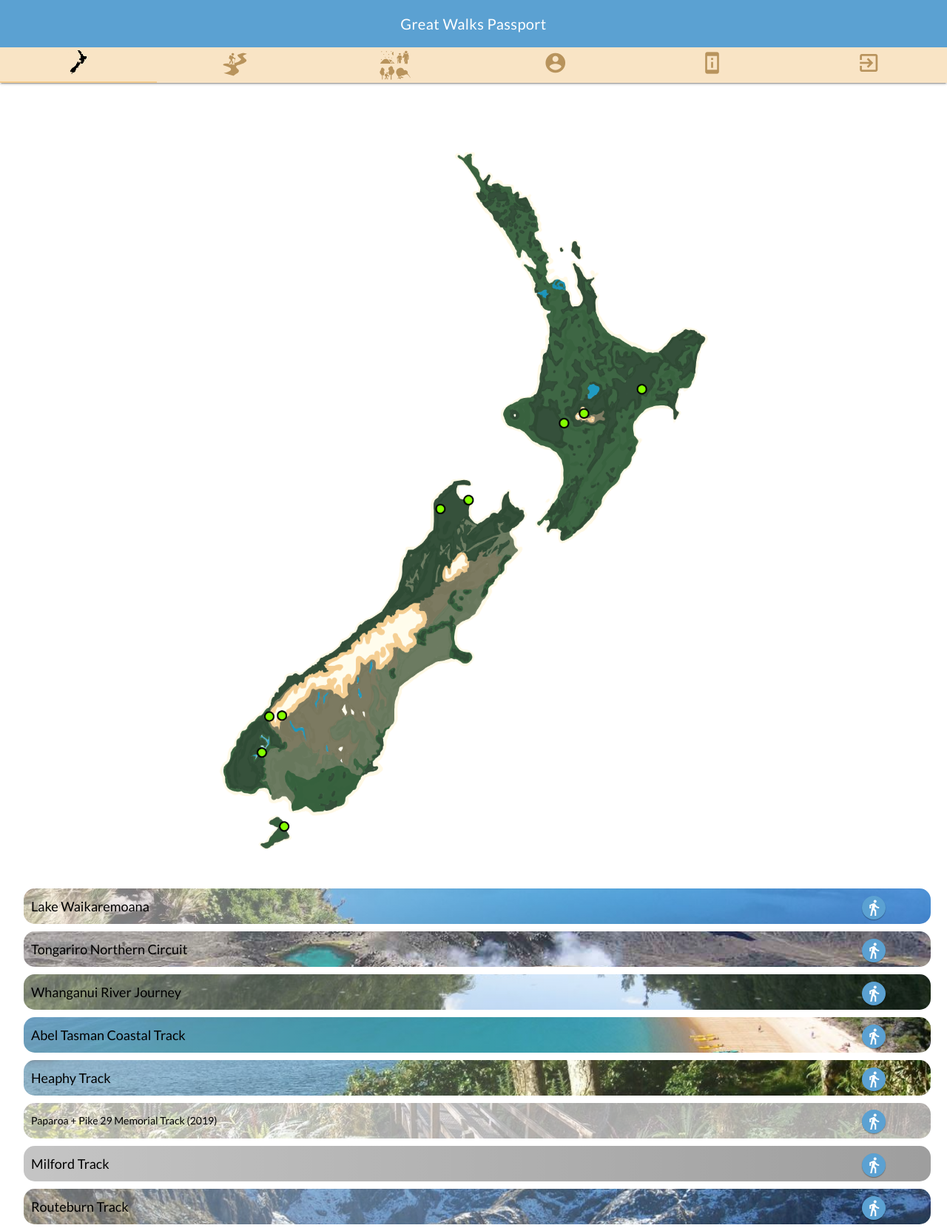
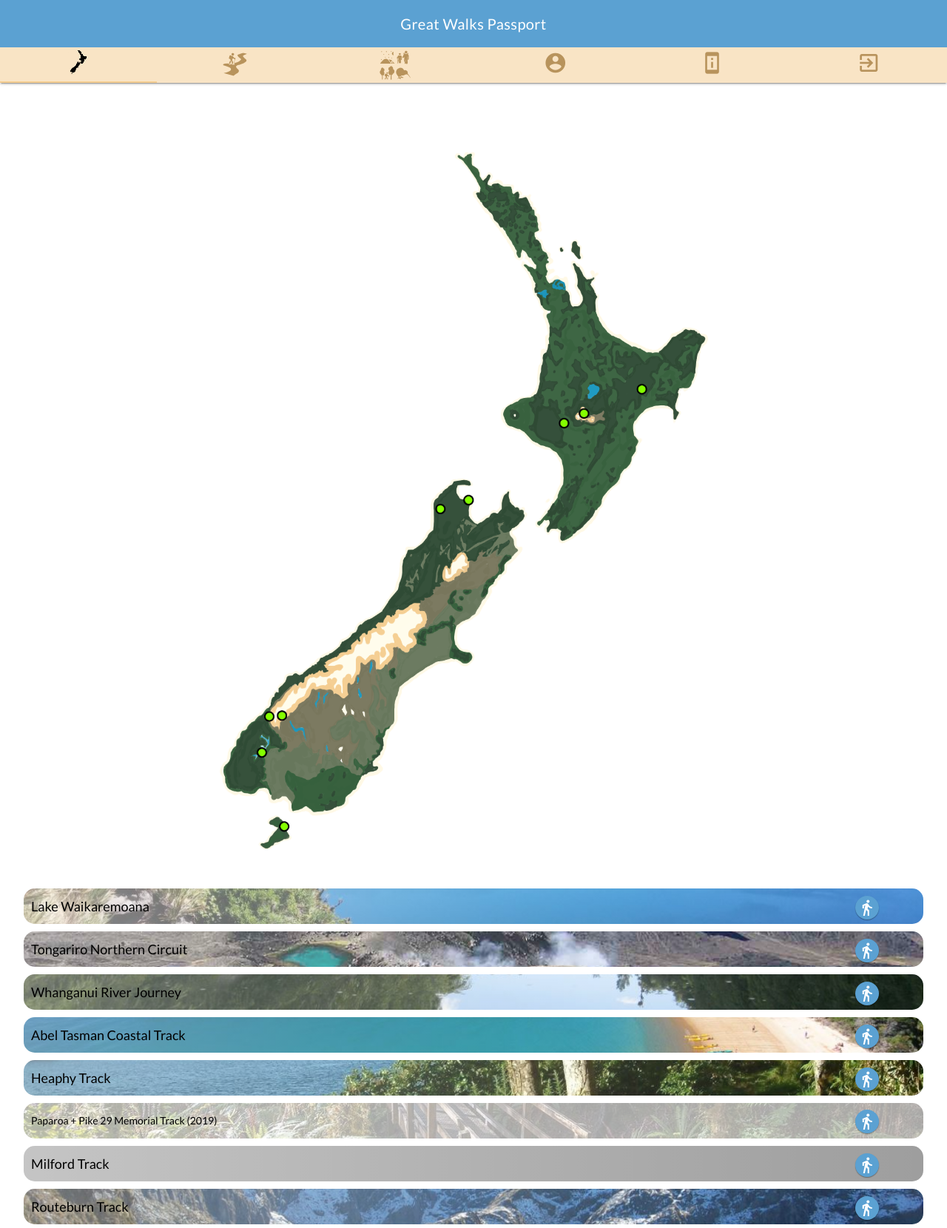
Before and after one commit to jlee512/CS50x-Final-Project, a Flask app: page / in a window 1280 px wide. Shown: the whole page at 74% size. Run offline with Flask 2, Linux system fonts and the light colour scheme; the visitor is signed in with stand-in values (Sample User, id 1); data that the repository does not hold is empty; some libraries are stand-ins or nearby versions; grey boxes are pictures that could not be loaded.

Commit message:
Tweaked CSS styling of walk tags on index page for unified display (border-box)

```diff
--- a/static/CSS/welcome_styles.css
+++ b/static/CSS/welcome_styles.css
@@ -79,6 +79,12 @@ header.mdl-layout__header {
     right: 0;
     margin: 0 auto;
     width: 95%;
+    box-sizing: border-box;
+
+}
+
+.card {
+    width: 100%;
 
 }
 
@@ -96,6 +102,7 @@ h2.card-title-text {
     margin: 5px 0;
     float: left;
     width: 100%;
+    box-sizing: border-box;
 
 }
 
```
